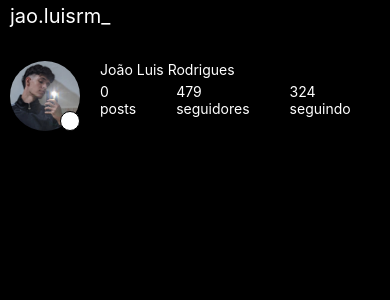
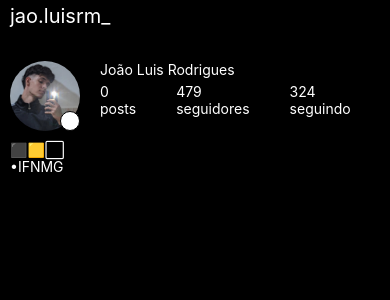
Before and after one commit to jooluisrm/insta-profile, a React Native app: screen / in a window 390 px wide. Shown: the top 300 px of the page. Built offline with nearby package versions, Linux system fonts and the light colour scheme; some icons are missing.

Commit message:
bio feita

```diff
--- a/App.tsx
+++ b/App.tsx
@@ -2,6 +2,7 @@
 import { SafeAreaView, StyleSheet, Text, View, StatusBar } from 'react-native';
 import { Header } from './src/components/header/header';
 import { ProfileMain } from './src/components/profile/profile-main';
+import { BioMain } from './src/components/bio/bio-main';
 
 export default function App() {
     return (
@@ -10,6 +11,7 @@
                 <Header />
                 <View style={styles.containerProfile}>
                     <ProfileMain />
+                    <BioMain />
                 </View>
             </SafeAreaView>
         </View>
--- /dev/null
+++ b/src/components/bio/bio-main.tsx
@@ -0,0 +1,23 @@
+import { StyleSheet, Text, View } from "react-native";
+
+export const BioMain = () => {
+    return (
+        <View style={styles.container}>
+            <Text style={styles.text}>
+                ⬛🟨⬜
+            </Text>
+            <Text style={styles.text}>
+                •IFNMG
+            </Text>
+        </View>
+    );
+}
+
+const styles = StyleSheet.create({
+    container: {
+        marginTop: 10
+    },
+    text: {
+        color: "#fff"
+    }
+});
```
